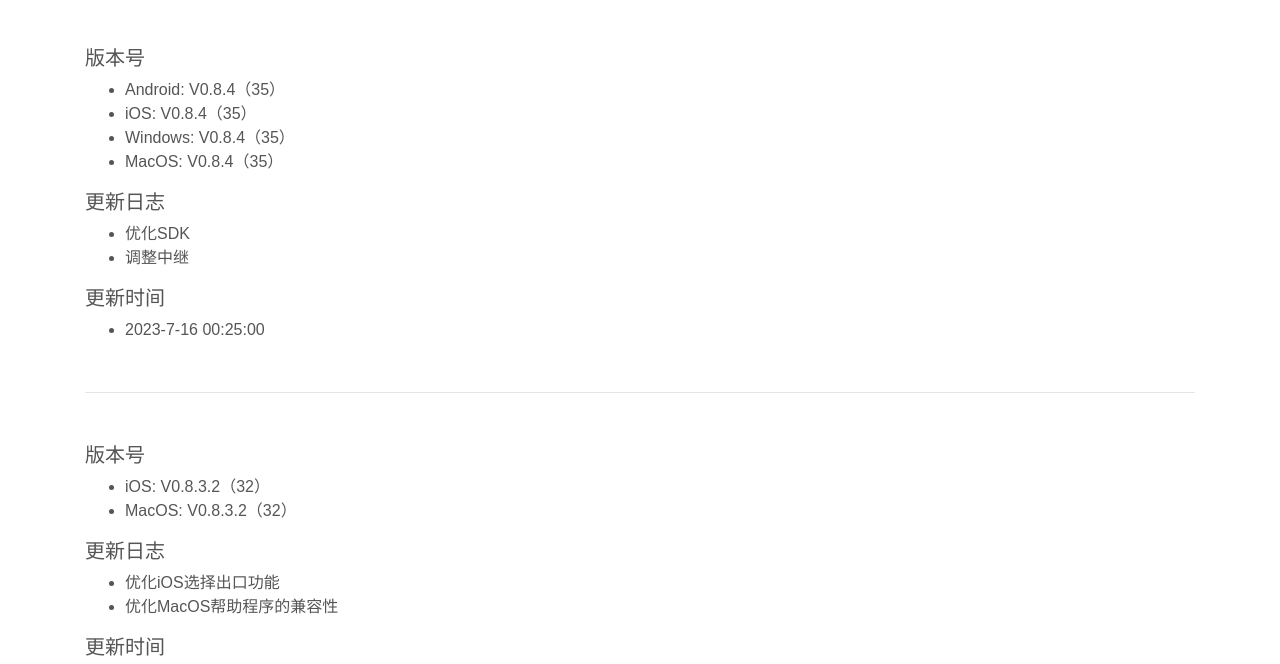
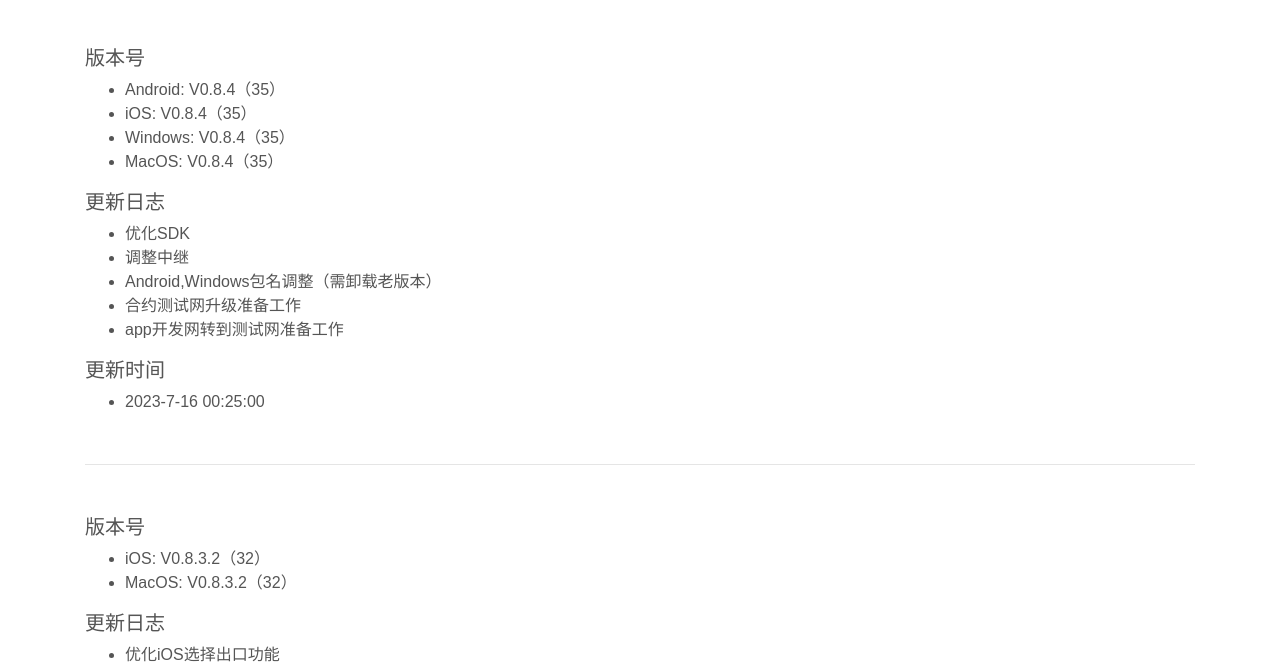
Before and after one commit to hjcore/files, a plain HTML site: page index.html in a window 1280 px wide. Shown: the part 139-803 px from the top of the page. Drawn offline with nearby package versions, Linux system fonts and the light colour scheme.

Commit message:
Update index.html

```diff
--- a/index.html
+++ b/index.html
@@ -60,6 +60,9 @@
             <ul>
                 <li>优化SDK</li>
                 <li>调整中继</li>
+                <li>Android,Windows包名调整（需卸载老版本）</li>
+                <li>合约测试网升级准备工作</li>
+                <li>app开发网转到测试网准备工作</li>
             </ul>
             <h5>更新时间</h5>
             <ul>
```
